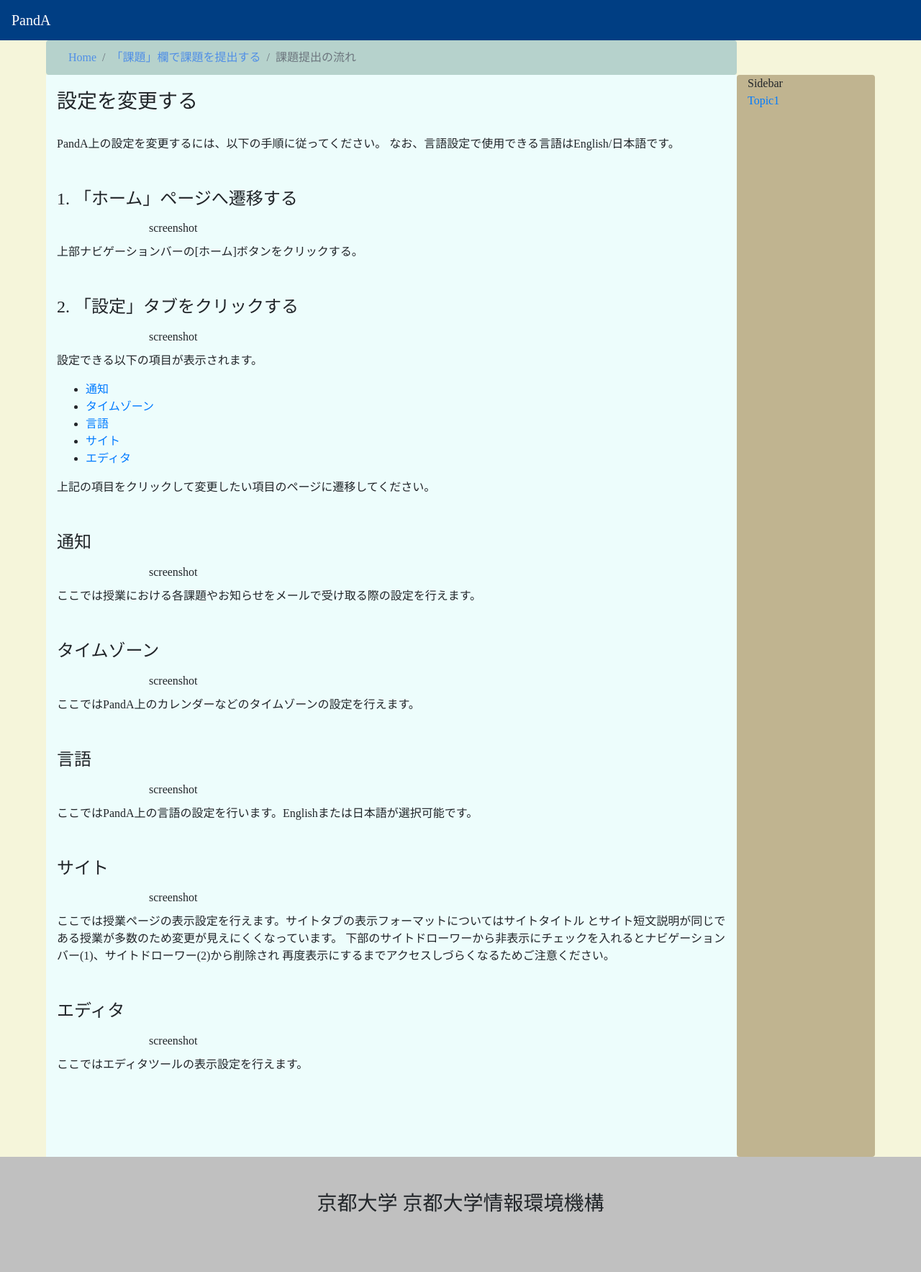
After one commit to kyoto-u/student-guidebook, a Python web app: template templates/language_site_settings.htm in a window 1280 px wide. The commit adds this page. Shown: the whole page at 72% size. Run offline with Jinja, Linux system fonts and the light colour scheme; the template is opened without the code that fills it, so the values that code supplies are empty; some libraries are stand-ins or nearby versions.

Commit message:
設定の説明を追加する

```diff
--- a/templates/index.htm
+++ b/templates/index.htm
@@ -139,7 +139,7 @@
                                 <h5><a href="#">ユーザーの各設定を変える</a></h5>
                                 <ul>
                                     <li class="subtopic">
-                                        <a href="#">言語設定/科目の表示・非表示設定</a>
+                                        <a href="/templates/language_site_settings.htm">言語設定/科目の表示・非表示設定</a>
                                     </li>
                                     <li class="subtopic">
                                         <a href="#">概要ページ：カレンダー、今日のメッセージ、メッセージセンターに関する個別の設定</a>
--- /dev/null
+++ b/templates/language_site_settings.htm
@@ -0,0 +1,161 @@
+<!DOCTYPE HTML>
+<html>
+
+<head>
+    <meta charset="UTF-8">
+    <meta http-equiv="X-UA-Compatible" content="IE=edge">
+    <meta name="viewport" content="width=device-width, initial-scale=1">
+    <title>PandA Guide</title>
+    <!-- BootstrapのCSS読み込み -->
+    <link rel="stylesheet" href="../static/bootstrap/css/bootstrap.css">
+    <link rel="stylesheet" href="../static/bootstrap/css/bootstrap.min.css">
+    <link rel="stylesheet" href="../static/css/Style_for_lg.css" media="screen and (min-width: 768px)">
+    <link rel="stylesheet" href="../static/css/Style_for_sm.css" media="screen and (max-width: 768px)">
+    <!-- jQuery読み込み -->
+    <script src="https://ajax.googleapis.com/ajax/libs/jquery/1.11.3/jquery.min.js"></script>
+    <!-- <script src="https://code.jquery.com/jquery-3.3.1.slim.min.js"></script> -->
+    <script src="https://code.jquery.com/jquery-3.2.1.min.js"></script>
+    <script src="https://ajax.googleapis.com/ajax/libs/jqueryui/1.12.1/jquery-ui.min.js"></script>
+    <script
+        src='https://cdnjs.cloudflare.com/ajax/libs/jqueryui-touch-punch/0.2.3/jquery.ui.touch-punch.min.js'></script>
+    <script src="https://cdnjs.cloudflare.com/ajax/libs/popper.js/1.14.3/umd/popper.min.js"></script>
+    <script src="https://stackpath.bootstrapcdn.com/bootstrap/4.1.2/js/bootstrap.min.js"></script>
+    <!-- BootstrapのJS読み込み -->
+    <script src="../static/bootstrap/js/bootstrap.min.js"></script>
+    <script src="../static/bootstrap/js/bootstrap.js"></script>
+    <script src="https://kit.fontawesome.com/7bb95e7ca3.js" crossorigin="anonymous"></script>
+</head>
+
+<body>
+    <nav class="navbar navbar-dark ">
+        <a href="#" class="navbar-brand">PandA</a>
+    </nav>
+    <div class="container-fluid" style="max-width: 90vw;">
+        <div class="row">
+            <div class="col-md-10 col-sm-12 rounded" id="BreadCrumb">
+                <ol class="breadcrumb my-auto">
+                    <li class="breadcrumb-item"><a href="#">Home</a></li>
+                    <li class="breadcrumb-item"><a href="#">「課題」欄で課題を提出する</a></li>
+                    <li class="breadcrumb-item active" aria-current="page">課題提出の流れ</li>
+                </ol>
+            </div>
+            <div class="col-md-10 col-sm-12" id="Main">
+                <div>
+                    <h3 class="Article_title">設定を変更する</h3>
+                    <div>
+                        PandA上の設定を変更するには、以下の手順に従ってください。
+                        なお、言語設定で使用できる言語はEnglish/日本語です。
+                    </div>
+                    <div class="step step1">
+                        <h4>1. 「ホーム」ページへ遷移する</h4>
+                        <div class="image clearfix">
+                            <img src="" alt="">screenshot
+                        </div>
+                        <div class="instructions">
+                            <p>上部ナビゲーションバーの[ホーム]ボタンをクリックする。</p>
+                        </div>
+                    </div>
+                    <div class="step step2">
+                        <h4>2. 「設定」タブをクリックする</h4>
+                        <div class="image clearfix">
+                            <img src="" alt="">screenshot
+                        </div>
+                        <div class="instructions">
+                            <p>
+                                設定できる以下の項目が表示されます。
+                            </p>
+                            <ul>
+                                <li><a href="#step3">通知</a></li>
+                                <li><a href="#step4">タイムゾーン</a></li>
+                                <li><a href="#step5">言語</a></li>
+                                <li><a href="#step6">サイト</a></li>
+                                <li><a href="#step7">エディタ</a></li>
+                            </ul>
+                            <p>上記の項目をクリックして変更したい項目のページに遷移してください。</p>
+                        </div>
+                    </div>
+                    <div class="step step3" id="step3">
+                        <h4>通知</h4>
+                        <div class="image clearfix">
+                            <img src="" alt="">screenshot
+                        </div>
+                        <div class="instructions">
+                            <p>
+                                ここでは授業における各課題やお知らせをメールで受け取る際の設定を行えます。
+                            </p>
+                        </div>
+                    </div>
+                    <div class="step step4" id="step4">
+                        <h4>タイムゾーン</h4>
+                        <div class="image clearfix">
+                            <img src="" alt="">screenshot
+                        </div>
+                        <div class="instructions">
+                            <p>
+                                ここではPandA上のカレンダーなどのタイムゾーンの設定を行えます。
+                            </p>
+                        </div>
+                    </div>
+                    <div class="step step5" id="step5">
+                        <h4>言語</h4>
+                        <div class="image clearfix">
+                            <img src="" alt="">screenshot
+                        </div>
+                        <div class="instructions">
+                            <p>
+                                ここではPandA上の言語の設定を行います。Englishまたは日本語が選択可能です。
+                            </p>
+                        </div>
+                    </div>
+                    <div class="step step6" id="step6">
+                        <h4>サイト</h4>
+                        <div class="image clearfix">
+                            <img src="" alt="">screenshot
+                        </div>
+                        <div class="instructions">
+                            <p>
+                                ここでは授業ページの表示設定を行えます。サイトタブの表示フォーマットについてはサイトタイトル
+                                とサイト短文説明が同じである授業が多数のため変更が見えにくくなっています。
+                                下部のサイトドローワーから非表示にチェックを入れるとナビゲーションバー(1)、サイトドローワー(2)から削除され
+                                再度表示にするまでアクセスしづらくなるためご注意ください。
+                            </p>
+                        </div>
+                    </div>
+                    <div class="step step7" id="step7">
+                        <h4>エディタ</h4>
+                        <div class="image clearfix">
+                            <img src="" alt="">screenshot
+                        </div>
+                        <div class="instructions">
+                            <p>
+                                ここではエディタツールの表示設定を行えます。
+                            </p>
+                        </div>
+                    </div>
+                </div>
+            </div>
+            <div class="col-md-2 d-flex flex-column rounded" id="Sidebar">
+                Sidebar
+                <a data-toggle="collapse" href="#Topic1" aria-expanded="false" aria-controls="Topic1">
+                    Topic1
+                </a>
+                <div class="collapse" id="Topic1">
+                    <div class=" d-flex flex-column">
+                        <a href="#">Link1</a>
+                        <a href="#">Link2</a>
+                    </div>
+                </div>
+            </div>
+        </div>
+    </div>
+    <footer>
+        <div class="container-fluid" id="footer">
+            <div class="row">
+                <h3 class="mx-auto mt-5">京都大学 京都大学情報環境機構</h3>
+            </div>
+        </div>
+    </footer>
+
+</body>
+
+</html>
```
